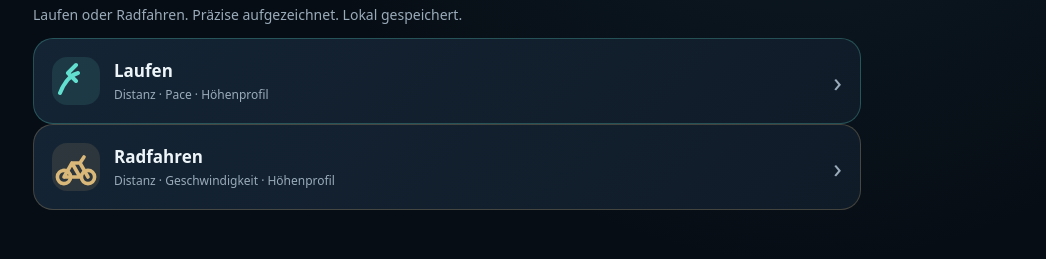
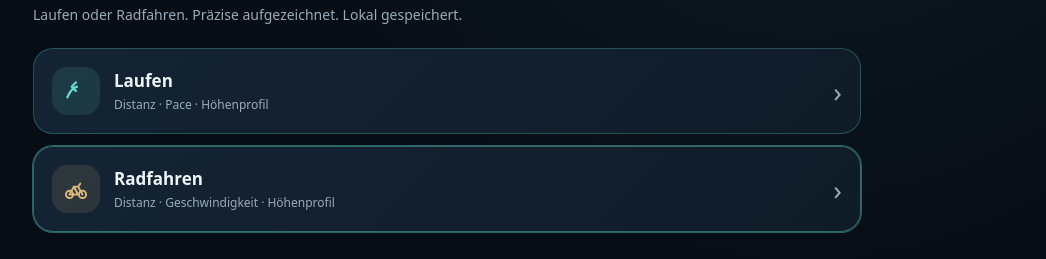
Before and after one commit to TroBo2026/velox, a plain HTML site: page index.html in a window 1280 px wide. Shown: the part 311-570 px from the top of the page, without its empty margins (193-1239 px from the left). Drawn offline with nearby package versions, Linux system fonts and the light colour scheme.

Commit message:
Refine selected sport cards and icons

```diff
--- a/velox-extras.css
+++ b/velox-extras.css
@@ -70,4 +70,8 @@ dialog.vx-sheet::backdrop{background:rgba(3,8,14,.72);backdrop-filter:blur(2px);
 .activity-mode-option.selected .activity-mode-check{border-color:var(--teal,#5bd6c5);background:var(--teal,#5bd6c5);color:#07131f}
 .activity-mode-option:focus-visible{outline:3px solid var(--teal,#5bd6c5);outline-offset:3px}
 @media(max-width:360px){.activity-mode-option{padding:9px;gap:6px}.activity-mode-option small{font-size:9px}}
-\n/* VELOX activity selection: clear sport-specific entry */\n.activity-home-choices{display:grid;gap:12px;margin-top:24px}.activity-home-choice{width:100%;display:flex;align-items:center;gap:14px;text-align:left;padding:18px;border-radius:20px;border:1px solid var(--line);background:linear-gradient(135deg,var(--panel2),var(--panel));transition:transform .16s,border-color .16s}.activity-home-choice:active{transform:scale(.985)}.activity-home-choice.run{border-color:rgba(91,214,197,.28)}.activity-home-choice.bike{border-color:rgba(217,184,121,.25)}.activity-home-icon{display:grid;place-items:center;width:48px;height:48px;flex:0 0 48px;border-radius:15px;background:rgba(91,214,197,.12);color:var(--teal);font-size:25px;font-weight:700}.activity-home-choice.bike .activity-home-icon{background:rgba(217,184,121,.12);color:var(--amber)}.activity-home-copy{display:flex;flex:1;min-width:0;flex-direction:column;gap:4px}.activity-home-copy strong{font-size:17px;font-weight:700}.activity-home-copy small{font-size:12px;color:var(--muted)}.activity-home-arrow{font-size:28px;color:var(--muted)}#liveMovingRatioTile[hidden]{display:none!important}\n
+
+/* VELOX activity selection: clear sport-specific entry */
+.activity-home-choices{display:grid;gap:12px;margin-top:24px}.activity-home-choice{width:100%;display:flex;align-items:center;gap:14px;text-align:left;padding:18px;border-radius:20px;border:1px solid var(--line);background:linear-gradient(135deg,var(--panel2),var(--panel));transition:transform .16s,border-color .16s}.activity-home-choice:active{transform:scale(.985)}.activity-home-choice.run{border-color:rgba(91,214,197,.28)}.activity-home-choice.bike{border-color:rgba(217,184,121,.25)}.activity-home-icon{display:grid;place-items:center;width:48px;height:48px;flex:0 0 48px;border-radius:15px;background:rgba(91,214,197,.12);color:var(--teal);font-size:25px;font-weight:700}.activity-home-choice.bike .activity-home-icon{background:rgba(217,184,121,.12);color:var(--amber)}.activity-home-copy{display:flex;flex:1;min-width:0;flex-direction:column;gap:4px}.activity-home-copy strong{font-size:17px;font-weight:700}.activity-home-copy small{font-size:12px;color:var(--muted)}.activity-home-arrow{font-size:28px;color:var(--muted)}#liveMovingRatioTile[hidden]{display:none!important}
+
+.activity-home-icon svg{width:26px;height:26px}.activity-home-choice.selected{box-shadow:0 0 0 1px rgba(91,214,197,.42);border-color:rgba(91,214,197,.42)}
```
